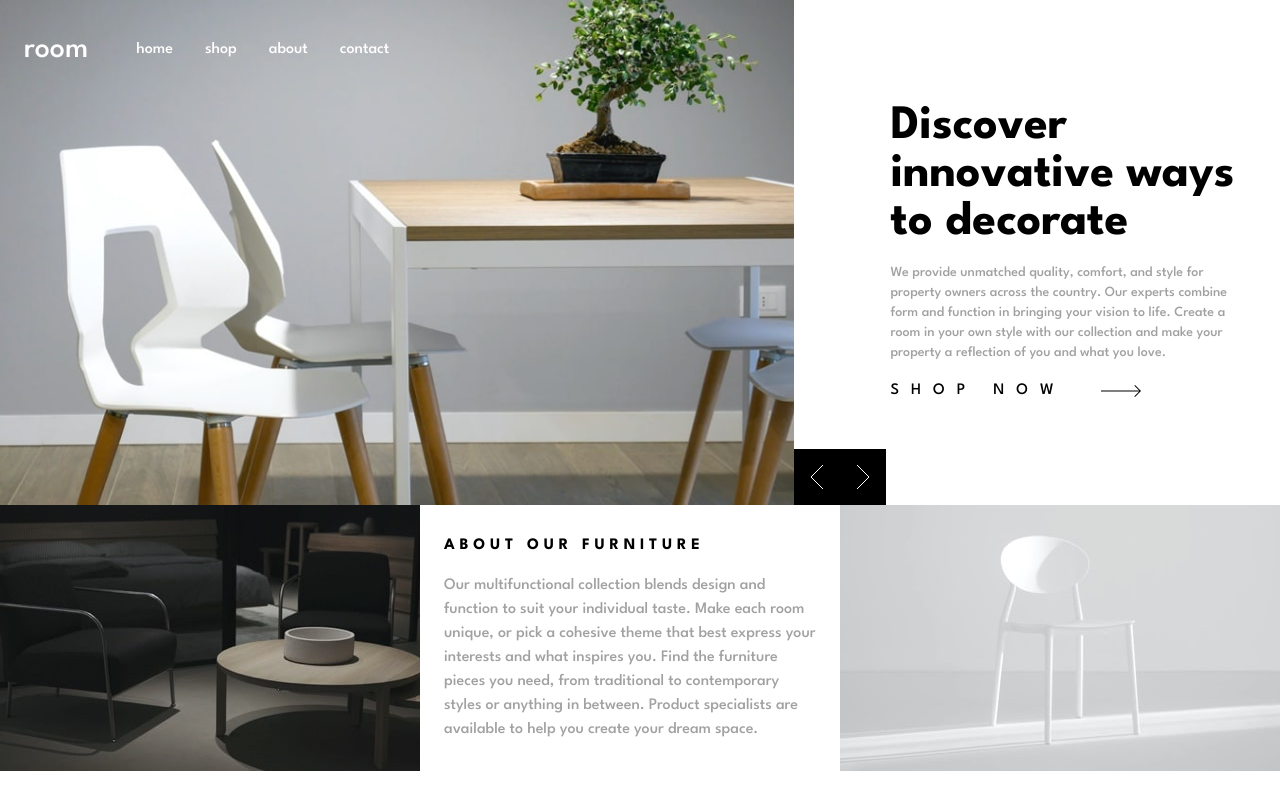
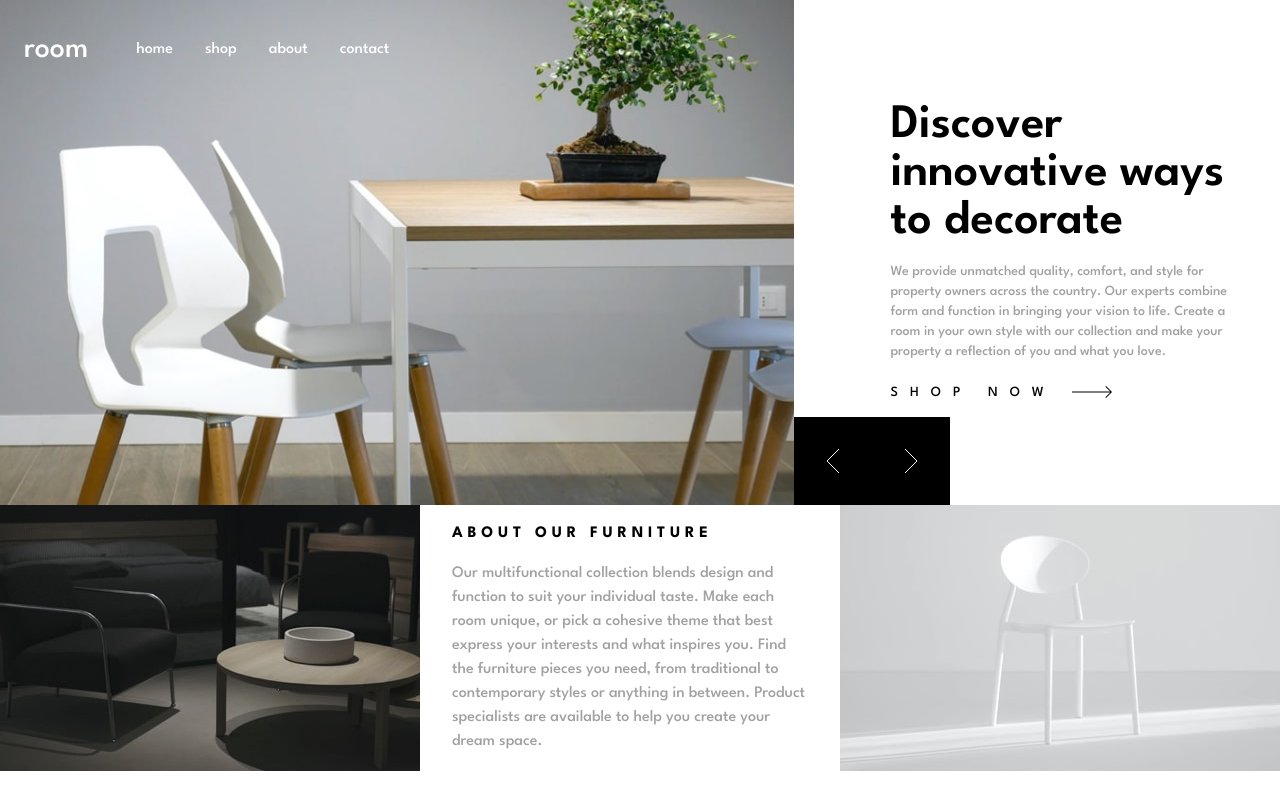
Before and after one commit to Dradeon/RoomLandingPage, a Next.js app in the folder roomlandingpage/: page / in a window 1280 px wide. Built offline with nearby package versions, Linux system fonts and the light colour scheme.

Commit message:
Given Active States to Elements and Did  Styling

```diff
--- a/roomlandingpage/components/Section1.tsx
+++ b/roomlandingpage/components/Section1.tsx
@@ -53,7 +53,22 @@ const Section1 = () => {
             logo?.setAttribute('style','display:block');
             links?.setAttribute('style','display:none;color:white;')
         }
-    };
+  };
+
+  const changeSVGToGray = (e:SyntheticEvent) => {
+    const arrow = document.getElementById('arrow');
+    if(arrow && e){
+        arrow.setAttribute('style','fill:hsl(0,0%,63%);');
+    }
+  }
+
+  const changeSVGToBlack = (e:SyntheticEvent) => {
+    const arrow = document.getElementById('arrow');
+    if(arrow && e){
+        arrow.setAttribute('style','fill:#000;');
+    }
+  }
+
 
   return (
     <div className='flex flex-col w-full sm:flex-row '>
@@ -61,24 +76,41 @@ const Section1 = () => {
             <nav id = 'nav' className='absolute w-[calc(50%+32px)] flex flow-row items-center justify-between py-8 pl-6 custom2:justify-start'>
                 <img id="hamburger" onClick={hamburgerClick} src='icon-hamburger.svg' className='hover:cursor-pointer sm:hidden'></img>
                 <h1 id = 'weblogo' className='font-spartan text-3xl text-White md:mr-12'>room</h1>
-                <ul id = 'links' className='hidden font-spartan text-md text-White md:flex flex-row space-x-8'>
-                    <li><a href='#'>home</a></li>
-                    <li><a href='#'>shop</a></li>
-                    <li><a href='#'>about</a></li>
-                    <li><a href='#'>contact</a></li>
+                <ul id = 'links' className='hidden font-spartan text-md text-White md:flex flex-row flex-nowrap space-x-8 '>
+                    <li className='relative'>
+                        <a href='#' className='pb-2 peer'>home</a>
+                        <div className='absolute top-1/4 left-1/4 w-1/2 h-full mx-auto peer-hover:border-b-2'></div>
+                    </li>
+                    <li className='relative'>
+                        <a href='#' className='pb-2 peer'>shop</a>
+                        <div className='absolute top-1/4 left-1/4 w-1/2 h-full mx-auto peer-hover:border-b-2'></div>
+                    </li>
+                    <li className='relative'>
+                        <a href='#' className='pb-2 peer'>about</a>
+                        <div className='absolute top-1/4 left-1/4 w-1/2 h-full mx-auto peer-hover:border-b-2'></div>
+                    </li>
+                    <li className='relative'>
+                        <a href='#' className='pb-2 peer'>contact</a>
+                        <div className='absolute top-1/4 left-1/4 w-1/2 h-full mx-auto peer-hover:border-b-2'></div>
+                    </li>
                 </ul>
             </nav>
             <div className='absolute flex bottom-0 left-[calc(100%-92px)] custom2:left-full'>
-                <img id='left' src='icon-angle-left.svg' onClick={switchIndex}  className='bg-Black  p-4 hover:cursor-pointer'></img>
-                <img id='right' src='icon-angle-right.svg' onClick={switchIndex} className='bg-Black  p-4 hover:cursor-pointer'></img>
+                <img id='left' src='icon-angle-left.svg' onClick={switchIndex}  className='bg-Black  p-4 hover:cursor-pointer sm:p-8 hover:bg-VeryDarkGray'></img>
+                <img id='right' src='icon-angle-right.svg' onClick={switchIndex} className='bg-Black  p-4 hover:cursor-pointer sm:p-8 hover:bg-VeryDarkGray'></img>
             </div>
             <img id = 'mobilebg' src='mobile-image-hero-1.jpg' className='-z-10 w-full h-[inherit] max-h-[534px] sm:hidden'></img>
             <img id = 'desktopbg' src='desktop-image-hero-1.jpg' className='hidden sm:block -z-10'></img>
         </div>
         <section className='flex flex-col place-content-center space-y-4 p-8 mx-auto max-h-[534px] max-w-lg sm:ml-16 sm:w-1/2'>
-            <h1 className='font-spartan font-bold text-4xl sm:text-5xl'>Discover innovative ways to decorate</h1>
+            <h1 className='font-spartan font-semibold text-4xl sm:text-5xl'>Discover innovative ways to decorate</h1>
             <p className='font-spartan text-sm text-DarkGray sm:text-md'>We provide unmatched quality, comfort, and style for property owners across the country. Our experts combine form and function in bringing your vision to life. Create a room in your own style with our collection and make your property a reflection of you and what you love.</p>
-            <a href='#' className='relative w-fit font-spartan tracking-[.75rem]'>SHOP NOW <img src='icon-arrow.svg' className='absolute top-[25%] left-[120%]'></img></a>
+            <a href='#' className='inline-block space-x-4' onMouseOver={changeSVGToGray} onMouseLeave={changeSVGToBlack}>
+                <span className='peer text-sm font-spartan tracking-[.75rem] hover:text-DarkGray'>SHOP NOW</span>
+                <svg width="40" height="12" xmlns="http://www.w3.org/2000/svg"><path id = 'arrow' d="M34.05 0l5.481 5.527h.008v.008L40 6l-.461.465v.063l-.062-.001L34.049 12l-.662-.668 4.765-4.805H0v-1h38.206l-4.82-4.86L34.05 0z" fill="#000" fill-rule="nonzero"/></svg>
+            </a>
+
+
 
         </section>
     </div>
--- a/roomlandingpage/components/Section2.tsx
+++ b/roomlandingpage/components/Section2.tsx
@@ -2,13 +2,13 @@ import React from 'react'
 
 const Section2 = () => {
   return (
-    <div className='flex flex-col sm:flex-row'>
-      <img src='image-about-dark.jpg'></img>
-      <div className='flex flex-col justify-center space-y-4 p-6 mx-auto'>
+    <div className='flex flex-col sm:flex-row max-h-[266px]'>
+      <img src='image-about-dark.jpg' className='h-max-[266px]'></img>
+      <div className='flex flex-col justify-center space-y-4 p-8 mx-auto'>
         <h2 className='font-spartan font-bold tracking-[.3rem]'>ABOUT OUR FURNITURE</h2>
         <p className='font-spartan text-DarkGray'>Our multifunctional collection blends design and function to suit your individual taste. Make each room unique, or pick a cohesive theme that best express your interests and what inspires you. Find the furniture pieces you need, from traditional to contemporary styles or anything in between. Product specialists are available to help you create your dream space.</p>
       </div>
-      <img src='image-about-light.jpg'></img>
+      <img src='image-about-light.jpg' className='h-max-[266px]'></img>
     </div>
   )
 }
--- a/roomlandingpage/styles/globals.css
+++ b/roomlandingpage/styles/globals.css
@@ -1,3 +1,7 @@
 @tailwind base;
 @tailwind components;
 @tailwind utilities;
+
+svg{
+    display: inline-block;
+}
```
